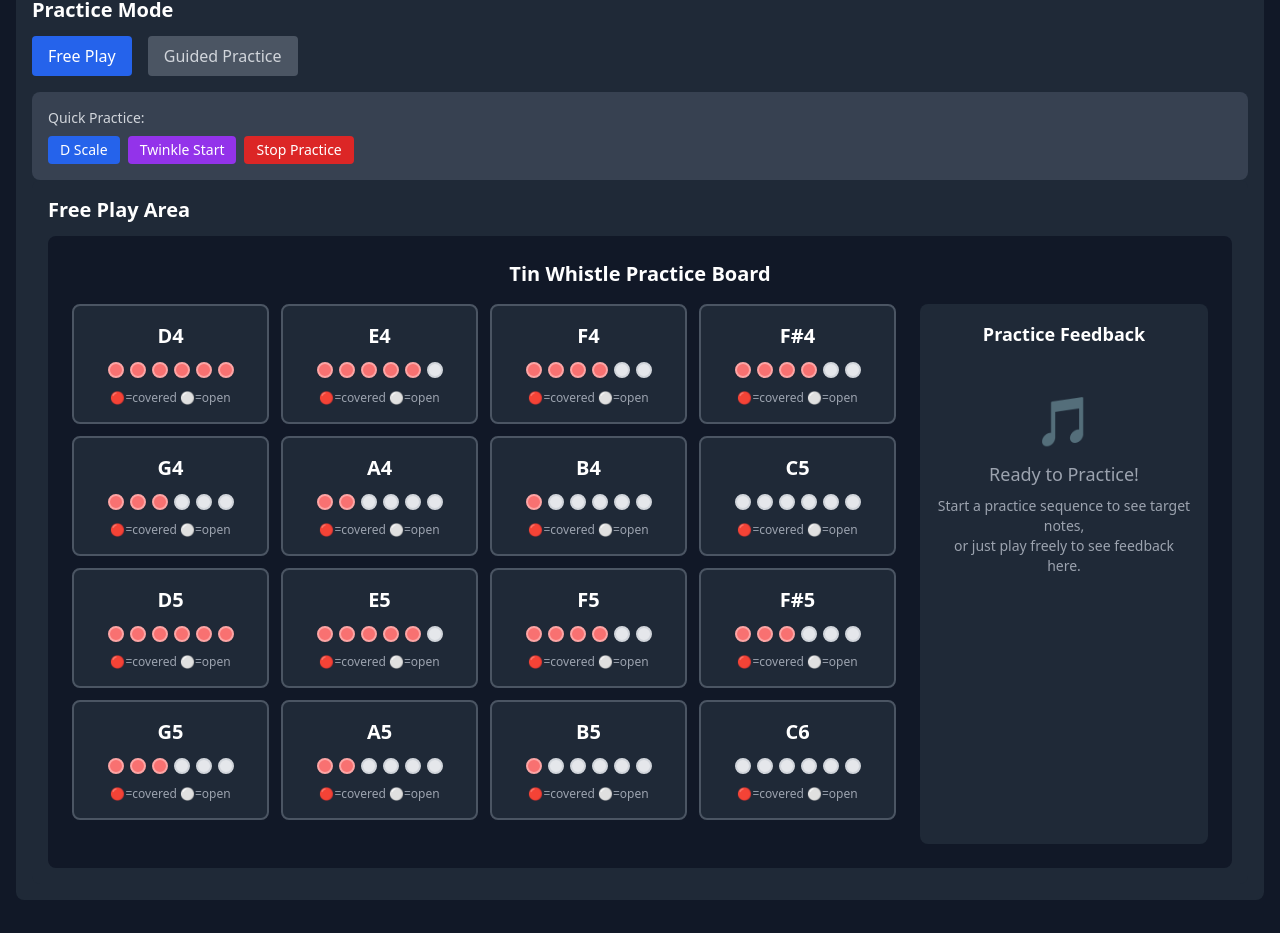
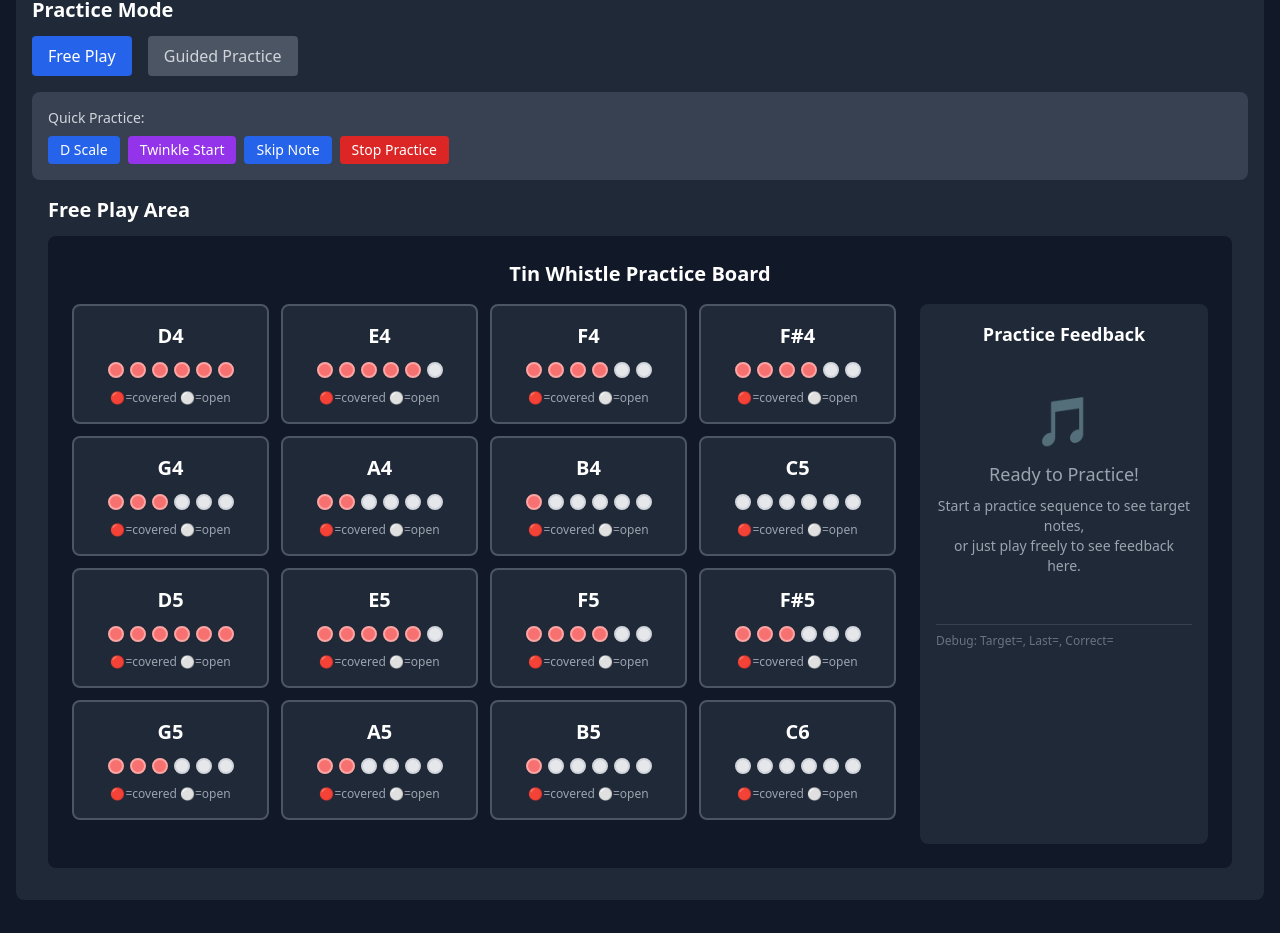
Before and after one commit to Coriakin/midiflow, a React (Vite) app: page / in a window 1280 px wide. Shown: the part 779-1712 px from the top of the page. Built offline with nearby package versions, Linux system fonts and the light colour scheme; the HTML template or start-up script is replaced by a standard one.

Commit message:
better note capture

```diff
--- a/src/App.tsx
+++ b/src/App.tsx
@@ -255,20 +255,45 @@ function App() {
 
           // Check if this matches the current target note
           if (currentTargetNote !== null) {
-            const isCorrect = message.note === currentTargetNote;
+            // Allow for slight MIDI note variations (±1 semitone) for tin whistles
+            const isCorrect = Math.abs(message.note - currentTargetNote) <= 0; // Exact match for now, can adjust if needed
+            console.log(`Note played: ${midiNoteToName(message.note)} (${message.note}), Target: ${midiNoteToName(currentTargetNote)} (${currentTargetNote}), Correct: ${isCorrect}`);
             setIsCorrectNote(isCorrect);
 
             if (isCorrect) {
-              // Move to next note in sequence after a brief highlight
-              setTimeout(() => {
-                if (practiceSequence.length > 0 && currentNoteIndex < practiceSequence.length - 1) {
-                  const nextIndex = currentNoteIndex + 1;
-                  setCurrentNoteIndex(nextIndex);
-                  setCurrentTargetNote(practiceSequence[nextIndex]);
-                  setIsCorrectNote(null); // Reset for next note
-                }
-              }, 500); // Brief green highlight
+              console.log(`Correct note! Current index: ${currentNoteIndex}, Sequence length: ${practiceSequence.length}`);
+
+              // Move to next note in sequence immediately, but show green feedback briefly
+              if (practiceSequence.length > 0 && currentNoteIndex < practiceSequence.length - 1) {
+                const nextIndex = currentNoteIndex + 1;
+                const nextNote = practiceSequence[nextIndex];
+
+                console.log(`Advancing to next note: ${midiNoteToName(nextNote)} (${nextNote}) at index ${nextIndex}`);
+
+                // Update state immediately to prevent getting stuck
+                setCurrentNoteIndex(nextIndex);
+                setCurrentTargetNote(nextNote);
+
+                // Show green feedback briefly, then reset for next note
+                setTimeout(() => {
+                  setIsCorrectNote(null);
+                }, 500);
+              } else if (currentNoteIndex >= practiceSequence.length - 1) {
+                console.log('Practice sequence completed!');
+                // Sequence completed
+                setTimeout(() => {
+                  setIsCorrectNote(null);
+                  // Optionally reset to beginning or stop
+                  setCurrentTargetNote(null);
+                  setCurrentNoteIndex(0);
+                  setPracticeSequence([]);
+                }, 1000);
+              }
+            } else {
+              console.log(`Incorrect note played. Expected: ${midiNoteToName(currentTargetNote)}, Got: ${midiNoteToName(message.note)}`);
             }
+          } else {
+            console.log(`Free play note: ${midiNoteToName(message.note)} (${message.note})`);
           }
         }
 
@@ -365,6 +390,18 @@ function App() {
       setIsCorrectNote(null);
       setLastPlayedNote(null);
       console.log('Reset practice sequence to beginning');
+    }
+  };
+
+  // Skip to next note (for debugging)
+  const skipToNextNote = () => {
+    if (practiceSequence.length > 0 && currentNoteIndex < practiceSequence.length - 1) {
+      const nextIndex = currentNoteIndex + 1;
+      const nextNote = practiceSequence[nextIndex];
+      setCurrentNoteIndex(nextIndex);
+      setCurrentTargetNote(nextNote);
+      setIsCorrectNote(null);
+      console.log(`Manually skipped to note: ${midiNoteToName(nextNote)} (${nextNote}) at index ${nextIndex}`);
     }
   };
 
@@ -658,6 +695,14 @@ function App() {
                       Reset
                     </button>
                     <button
+                      onClick={skipToNextNote}
+                      className="px-3 py-1 bg-blue-600 text-white rounded text-sm hover:bg-blue-500"
+                      disabled={practiceSequence.length === 0 || currentNoteIndex >= practiceSequence.length - 1}
+                      title="Skip to next note (for debugging)"
+                    >
+                      Skip Note
+                    </button>
+                    <button
                       onClick={stopPracticeSequence}
                       className="px-3 py-1 bg-red-600 text-white rounded text-sm hover:bg-red-500"
                       disabled={practiceSequence.length === 0}
@@ -670,9 +715,14 @@ function App() {
                       Progress: {currentNoteIndex + 1} of {practiceSequence.length} notes
                       {currentTargetNote && (
                         <span className="ml-2 text-yellow-400">
-                          • Current: {midiNoteToName(currentTargetNote)}
+                          • Current: {midiNoteToName(currentTargetNote)} (MIDI {currentTargetNote})
                         </span>
                       )}
+                      <div className="mt-1 text-xs text-gray-400">
+                        Sequence: {practiceSequence.map((note, idx) =>
+                          `${midiNoteToName(note)}${idx === currentNoteIndex ? '←' : ''}`
+                        ).join(' → ')}
+                      </div>
                     </div>
                   )}
                 </div>
@@ -698,6 +748,14 @@ function App() {
                   Twinkle Start
                 </button>
                 <button
+                  onClick={skipToNextNote}
+                  className="px-3 py-1 bg-blue-600 text-white rounded text-sm hover:bg-blue-500"
+                  disabled={practiceSequence.length === 0 || currentNoteIndex >= practiceSequence.length - 1}
+                  title="Skip to next note (for debugging)"
+                >
+                  Skip Note
+                </button>
+                <button
                   onClick={stopPracticeSequence}
                   className="px-3 py-1 bg-red-600 text-white rounded text-sm hover:bg-red-500"
                   disabled={practiceSequence.length === 0}
@@ -710,9 +768,14 @@ function App() {
                   Progress: {currentNoteIndex + 1} of {practiceSequence.length} notes
                   {currentTargetNote && (
                     <span className="ml-2 text-yellow-400">
-                      • Current: {midiNoteToName(currentTargetNote)}
+                      • Current: {midiNoteToName(currentTargetNote)} (MIDI {currentTargetNote})
                     </span>
                   )}
+                  <div className="mt-1 text-xs text-gray-400">
+                    Sequence: {practiceSequence.map((note, idx) =>
+                      `${midiNoteToName(note)}${idx === currentNoteIndex ? '←' : ''}`
+                    ).join(' → ')}
+                  </div>
                 </div>
               )}
             </div>
--- a/src/components/TinWhistlePracticeBoard.tsx
+++ b/src/components/TinWhistlePracticeBoard.tsx
@@ -165,6 +165,11 @@ export const TinWhistlePracticeBoard: React.FC<TinWhistlePracticeBoardProps> = (
               </div>
             </div>
           )}
+
+          {/* Debug info for troubleshooting */}
+          <div className="mt-4 text-xs text-gray-500 border-t border-gray-700 pt-2">
+            <div>Debug: Target={currentTargetNote}, Last={lastPlayedNote}, Correct={isCorrectNote?.toString()}</div>
+          </div>
         </div>
       </div>
     </div>
```
